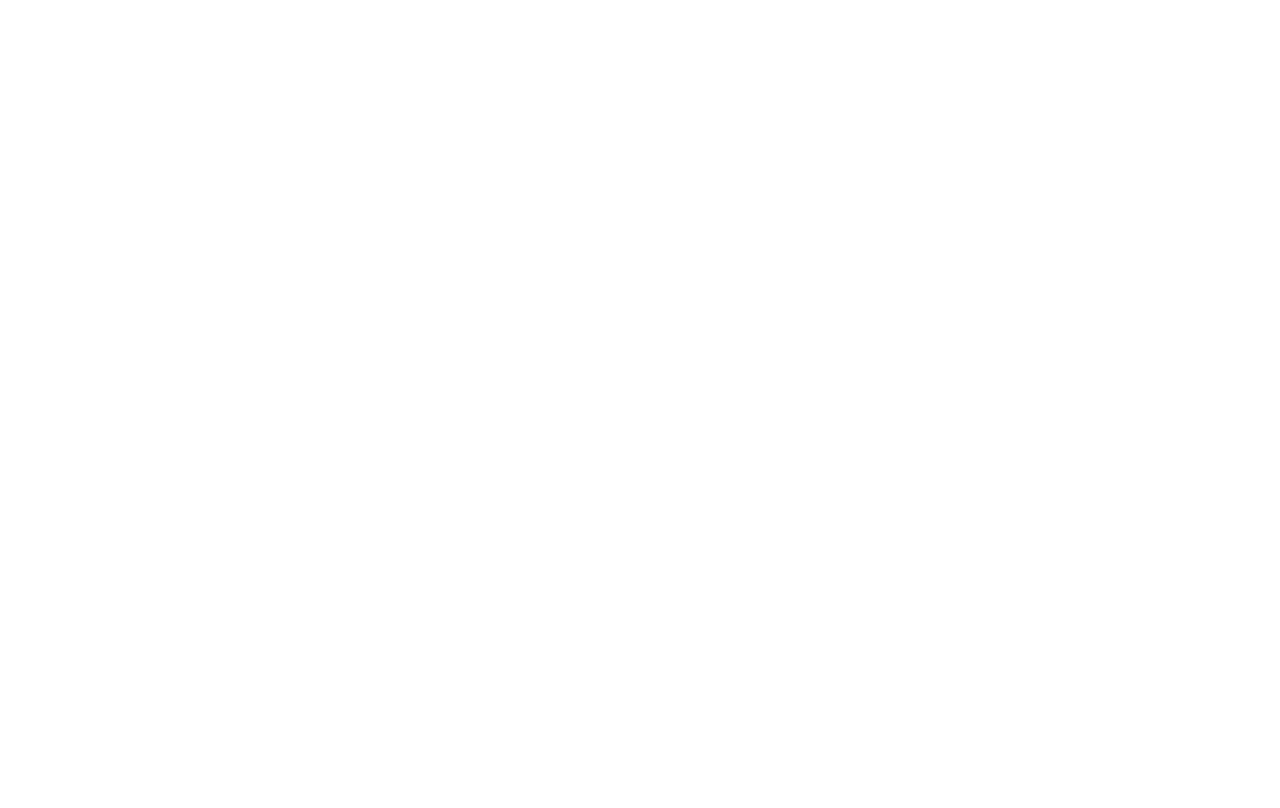
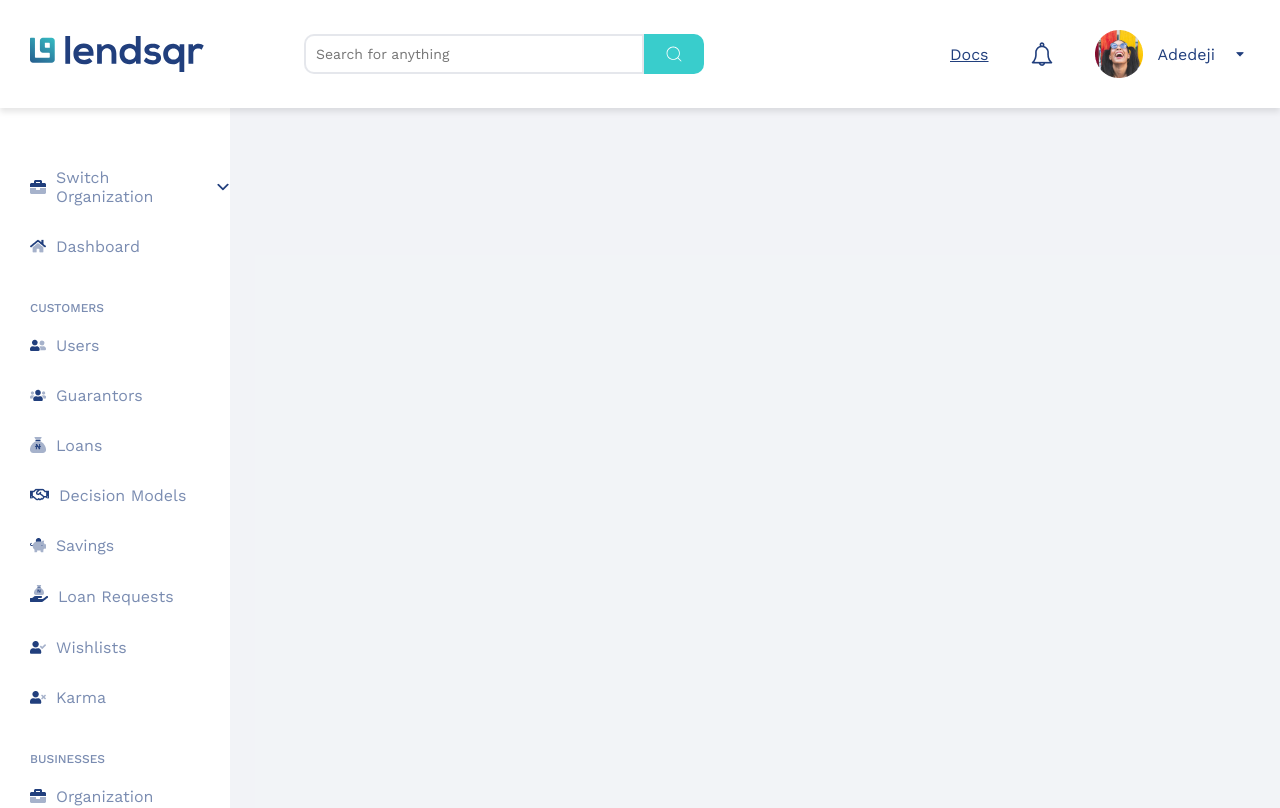
Before and after one commit to Deyjuwon/fe-test, a React (Create React App) app: page /userdetails in a window 1280 px wide. Before the commit this address had no page. Shown: the top 808 px of the page. Built offline with nearby package versions, Linux system fonts and the light colour scheme.

Commit message:
fix: separated the sidebar to a single reusable component

```diff
--- a/src/App.tsx
+++ b/src/App.tsx
@@ -3,6 +3,7 @@ import './App.scss';
 import { Route, Routes, Navigate } from 'react-router-dom';
 import Login from "./pages/Login/Login";
 import Dashboard from './pages/Dashboard/Dashboard';
+import UserDetails from './pages/UserDetails/UserDetails';
 
 function App() {
   return (
@@ -14,6 +15,7 @@ function App() {
 
         <Route path="/login" element={<Login />} />
         <Route path="/dashboard" element={<Dashboard />} />
+        <Route path='/userdetails' element={<UserDetails />} />
       </Routes>
     </div>
   );
--- /dev/null
+++ b/src/components/Sidebar/Sidebar.module.scss
@@ -0,0 +1,49 @@
+@import '../../styles/variables.scss';
+
+
+
+aside {
+    font-size: 16px;
+    color: rgba($blue-color, 0.6);
+    font-family: $workSans-family;
+    font-weight: 400;
+    width: 18%;
+    background-color: #fff;
+    margin-top: 20px;
+    padding: 30px 0;
+    display: flex;
+    flex-direction: column;
+    gap: 35px;
+
+
+    div {
+        display: flex;
+        flex-direction: column;
+        gap: 10px;
+
+    }
+
+    span {
+        display: flex;
+        gap: 10px;
+        align-items: center;
+        padding-bottom: 10px;
+        cursor: pointer;
+        padding-left: 30px;
+        min-height: 40px;
+        padding-top: 10px;
+
+
+    &:hover {
+        background-color: rgba($green-color, 0.1);
+        color: $blue-color;
+        border-left: 2px solid $green-color;
+    }
+
+    }
+}
+.asideHeader {
+    font-size: 12px;
+    font-weight: 500;
+    padding-left: 30px;
+}
--- /dev/null
+++ b/src/components/Sidebar/Sidebar.tsx
@@ -0,0 +1,34 @@
+import React from 'react';
+import drop from '../../assets/np_next_2236826_000000 2.png';
+import { MenuSection } from '../../pages/Dashboard/types';
+import { menuData, customersData, businessData, settingsData } from '../../pages/Dashboard/menuData';
+import classes from './Sidebar.module.scss';
+
+interface SidebarProps {}
+
+const Sidebar: React.FC = () => {
+  // Reusable function to render a menu section
+  const renderMenuSection = (title: string | null, items: MenuSection[]) => (
+    <div>
+      {title && <p className={classes.asideHeader}>{title}</p>}
+      {items.map((item, index) => (
+        <span key={index} className={classes.menuItem}>
+          <img src={item.icon} alt={item.label} />
+          <p>{item.label}</p>
+          {item.hasDropdown && <img src={drop} alt="dropdown-icon" />}
+        </span>
+      ))}
+    </div>
+  );
+
+  return (
+    <aside className={classes.aside}>
+      {renderMenuSection(null, menuData)}
+      {renderMenuSection('CUSTOMERS', customersData)}
+      {renderMenuSection('BUSINESSES', businessData)}
+      {renderMenuSection('SETTINGS', settingsData)}
+    </aside>
+  );
+};
+
+export default Sidebar;
--- a/src/pages/Dashboard/Dashboard.module.scss
+++ b/src/pages/Dashboard/Dashboard.module.scss
@@ -6,50 +6,6 @@
     font-family: $workSans-family;
 }
 
-aside {
-    font-size: 16px;
-    color: rgba($blue-color, 0.6);
-    font-weight: 400;
-    width: 18%;
-    background-color: #fff;
-    margin-top: 20px;
-    padding: 30px 0;
-    display: flex;
-    flex-direction: column;
-    gap: 35px;
-
-
-    div {
-        display: flex;
-        flex-direction: column;
-        gap: 10px;
-
-    }
-
-    span {
-        display: flex;
-        gap: 10px;
-        align-items: center;
-        padding-bottom: 10px;
-        cursor: pointer;
-        padding-left: 30px;
-        min-height: 40px;
-        padding-top: 10px;
-
-
-    &:hover {
-        background-color: rgba($green-color, 0.1);
-        color: $blue-color;
-        border-left: 2px solid $green-color;
-    }
-
-    }
-}
-.asideHeader {
-    font-size: 12px;
-    font-weight: 500;
-    padding-left: 30px;
-}
 
 
 .rightDashboard {
--- /dev/null
+++ b/src/pages/UserDetails/UserDetails.module.scss
@@ -0,0 +1,19 @@
+@import '../../styles/variables.scss';
+
+.userDetails {
+    display: flex;
+}
+
+.userDetailsContainer {
+    font-family:  $workSans-family;
+}
+
+.userDetailsRight {
+    width: 82%;
+    background-color: #213F7D0F;
+    padding: 60px 30px 60px 40px;
+    color: $blue-color;
+    display: flex;
+    flex-direction: column;
+    gap: 20px;
+}
--- /dev/null
+++ b/src/pages/UserDetails/UserDetails.tsx
@@ -0,0 +1,21 @@
+import React from 'react'
+import Header from '../../components/Header/Header'
+import Sidebar from '../../components/Sidebar/Sidebar'
+import classes from './UserDetails.module.scss'
+
+const UserDetails = () => {
+  return (
+    <div className={classes.userDetailsContainer}>
+      <Header />
+      <div className={classes.userDetails}>
+        <Sidebar />
+
+        <div className={classes.userDetailsRight}>
+
+        </div>
+      </div>
+    </div>
+  )
+}
+
+export default UserDetails
```
Also changed, not shown: src/pages/Dashboard/Dashboard.tsx (+27 -91 lines).
